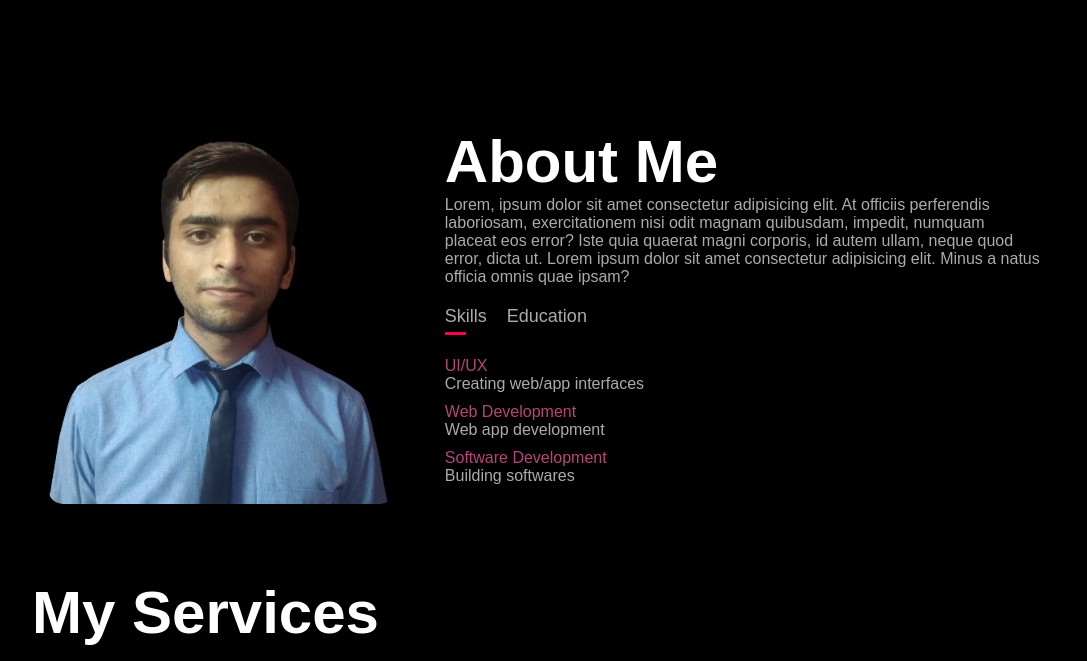
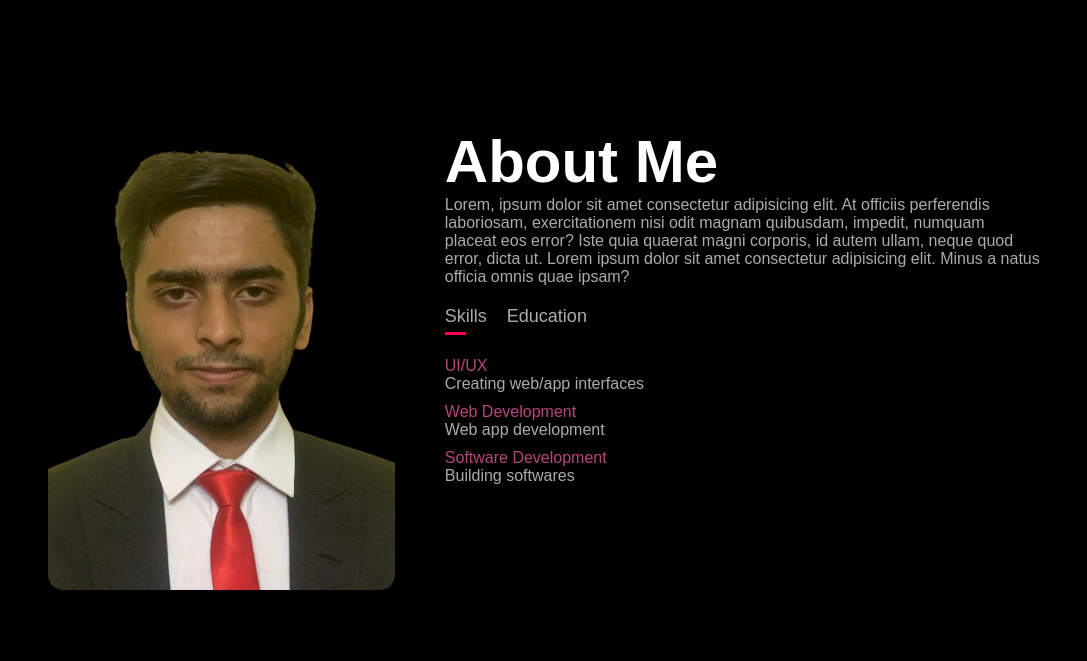
Before and after one commit to gauravsardana4245/Personal-Portfolio, a plain HTML site: page index.html in a window 1280 px wide. Shown: the part 703-1364 px from the top of the page, without its empty margins (96-1183 px from the left). Drawn offline with Linux system fonts and the light colour scheme.

Commit message:
New Commit

```diff
--- a/index.html
+++ b/index.html
@@ -37,7 +37,7 @@
         <div class="container">
             <div class="row">
                 <div class="about-col-1">
-                    <img src="images/Background.jpg" alt="">
+                    <img src="images/background_1.jpg" alt="">
                 </div>
                 <div class="about-col-2">
                     <h1 class="sub-title">About Me</h1>
```
Also changed, not shown: 1 other file.
